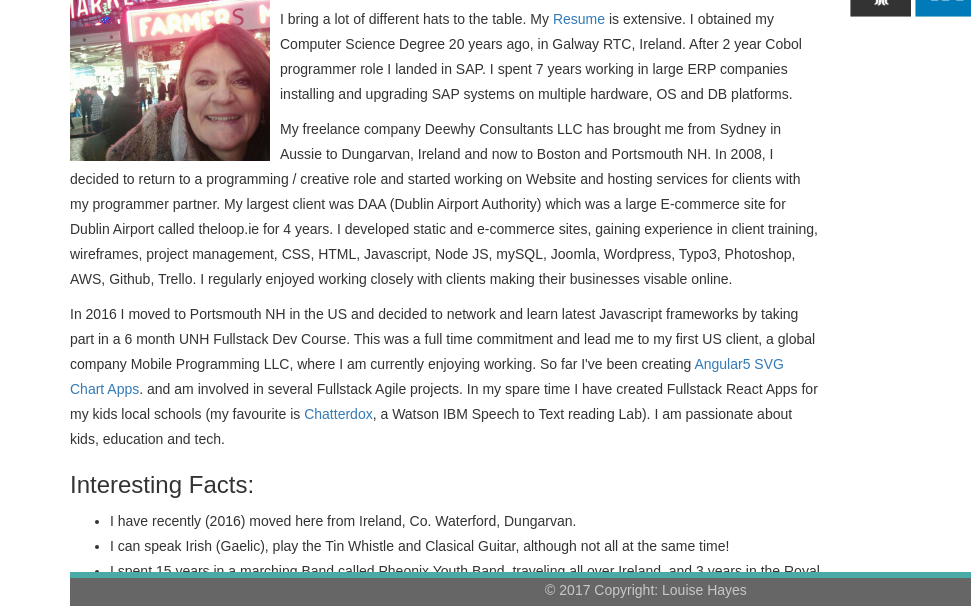
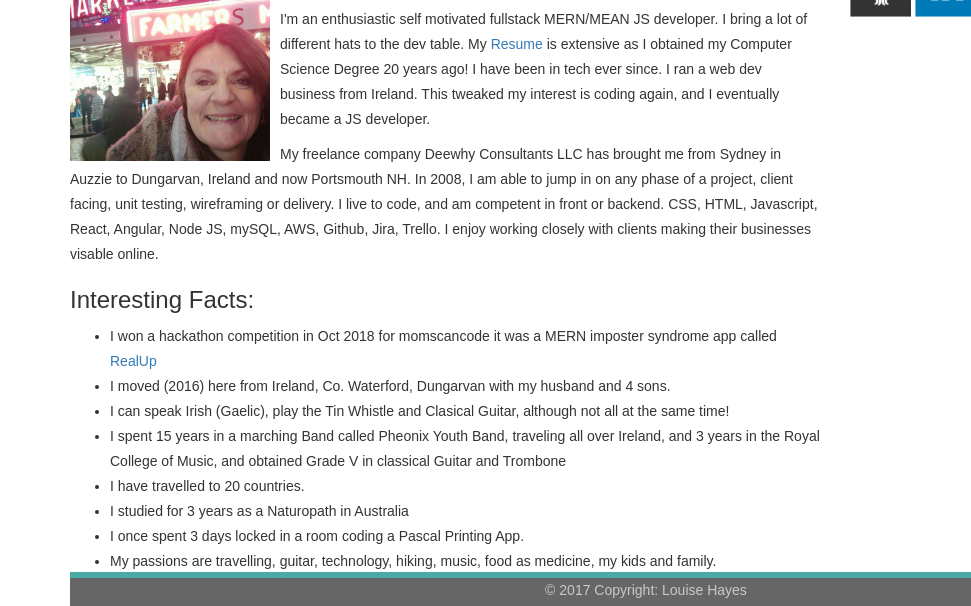
Before and after one commit to louise-hayes/louise-hayes.github.io, a plain HTML site: page index.html in a window 1280 px wide. Shown: the part 188-794 px from the top of the page, 0-971 px from the left. Drawn offline with nearby package versions, Linux system fonts and the light colour scheme.

Commit message:
update resume again

```diff
--- a/index.html
+++ b/index.html
@@ -82,35 +82,19 @@
         <img src="assets/images/profilepic.jpg" height="200px" width="200px" alt="sunriseimg" class="pull-left gap-right img-responsive">
         <h3>What I'd Like You To Know: </h3>
         <p>
-          I bring a lot of different hats to the table. My
-          <a href="assets/images/Louise Hayes Resume.pdf" Resume>Resume</a> is extensive. I obtained my Computer Science Degree 20 years ago, in Galway RTC, Ireland. After 2 year
-          Cobol programmer role I landed in SAP. I spent 7 years working in large ERP companies installing and upgrading
-          SAP systems on multiple hardware, OS and DB platforms.
+          I'm an enthusiastic self motivated fullstack MERN/MEAN JS developer. I bring a lot of different hats to the dev table. My
+          <a href="assets/images/Louise Hayes Resume.pdf" Resume>Resume</a> is extensive as I obtained my Computer Science Degree 20 years ago! I have been in tech ever since.
+        I ran a web dev business from Ireland. This tweaked my interest is coding again, and I eventually became a JS developer.       </p>
+        <p>
+          My freelance company Deewhy Consultants LLC has brought me from Sydney in Auzzie to Dungarvan, Ireland and now
+          Portsmouth NH. In 2008, I am able to jump in on any phase of a project, client facing, unit testing, wireframing or delivery.
+          I live to code, and am competent in front or backend. CSS, HTML, Javascript, React, Angular, Node JS, mySQL, AWS, Github, Jira, Trello.
+          I enjoy working closely with clients making their businesses visable online.
         </p>
-        <p>
-          My freelance company Deewhy Consultants LLC has brought me from Sydney in Aussie to Dungarvan, Ireland and now to Boston
-          and Portsmouth NH. In 2008, I decided to return to a programming / creative role and started working on Website
-          and hosting services for clients with my programmer partner. My largest client was DAA (Dublin Airport Authority)
-          which was a large E-commerce site for Dublin Airport called theloop.ie for 4 years. I developed static and
-          e-commerce sites, gaining experience in client training, wireframes, project management, CSS, HTML, Javascript,
-          Node JS, mySQL, Joomla, Wordpress, Typo3, Photoshop, AWS, Github, Trello. I regularly enjoyed working closely with
-          clients making their businesses visable online.
-
-        </p>
-        <p>In 2016 I moved to Portsmouth NH in the US and decided to network and learn latest Javascript frameworks by taking
-          part in a 6 month UNH Fullstack Dev Course. This was a full time commitment and lead me to my first US client,
-          a global company Mobile Programming LLC, where I am currently enjoying working. So far I've been creating
-          <a href=" https://angular5chartsvg.herokuapp.com/"
-            Angular5 SVG Chart apps>Angular5 SVG Chart Apps</a>. and am involved in several Fullstack Agile projects. In my spare time I have created
-          Fullstack React Apps for my kids local schools (my favourite is
-          <a href="https://chatterdox.herokuapp.com/" ChatterDox>
-          Chatterdox</a>, a Watson IBM Speech to Text reading Lab). I am passionate about kids, education and tech.
-        </p>
-
-
         <h3>Interesting Facts:</h3>
         <ul>
-          <li>I have recently (2016) moved here from Ireland, Co. Waterford, Dungarvan.
+            <li>I won a hackathon competition in Oct 2018 for momscancode it was a MERN imposter syndrome app called <a href="https://www.youtube.com/watch?v=ilxJKCKp_jU&feature=youtu.be" RealUp:>RealUp</a> </li>
+          <li>I moved (2016) here from Ireland, Co. Waterford, Dungarvan with my husband and 4 sons.
           </li>
           <li>I can speak Irish (Gaelic), play the Tin Whistle and Clasical Guitar, although not all at the same time!
           </li>
@@ -133,11 +117,10 @@
           <li>Mothership - to manage my kids</li>
           <li>Slack - for work</li>
           <li>Seesaw - viewing school activities</li>
-          <li>Twitter - love hearing about new technologies</li>
-          <li>Facebook - am no longer allowed use it as I get lost for hours!</li>
+          <li>Twitter - ignored it for 10 years now I am addicted</li>
           <li>Spotify - could not live without it</li>
           <li>Sign-up Genius - for organising anything</li>
-          <li>Personal Capital - for reviewing all my accounts, spending and monitoring budgets in one place</li>
+          <li>Personal Capital - for reviewing all my finances, spending and monitoring budgets in one place</li>
           <li>GitHUB, Trello, Google Drive for every day working!</li>
         </ul>
 
```
